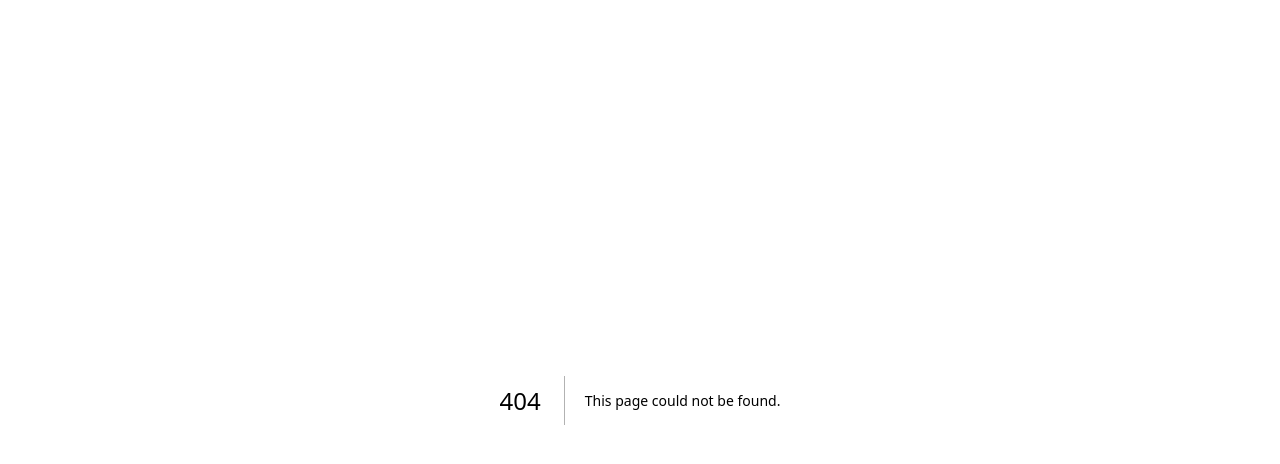
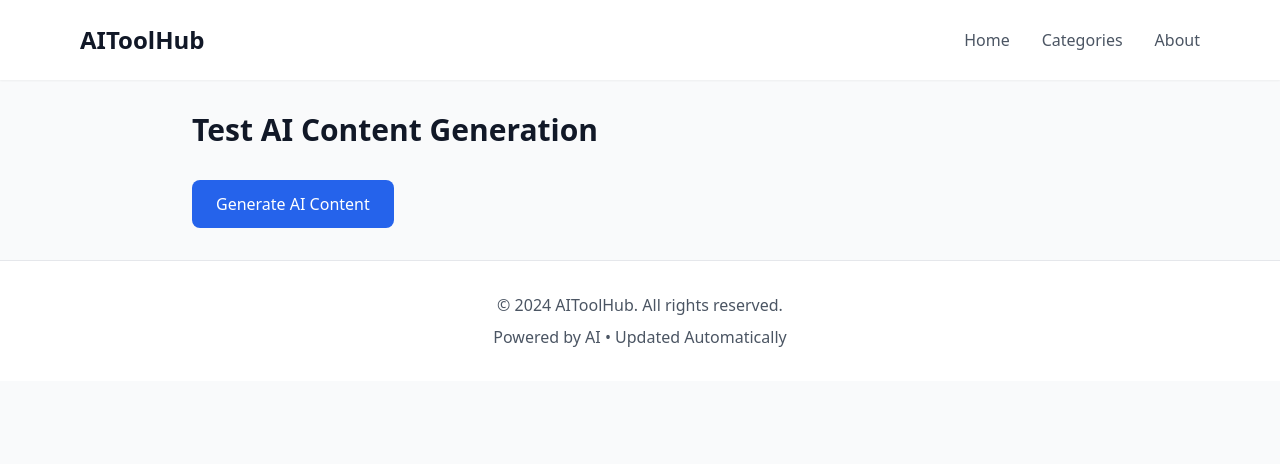
Before and after one commit to aitoolhubworkspace/aitoolhub, a Next.js app: page /test-ai in a window 1280 px wide. Before the commit this address had no page. Shown: the top 464 px of the page. Built offline with nearby package versions, Linux system fonts and the light colour scheme.

Commit message:
Create test-ai.js

```diff
--- /dev/null
+++ b/pages/test-ai.js
@@ -0,0 +1,46 @@
+import { useState } from 'react'
+import Layout from '../components/Layout'
+
+export default function TestAI() {
+  const [result, setResult] = useState(null)
+  const [loading, setLoading] = useState(false)
+
+  const generateContent = async () => {
+    setLoading(true)
+    try {
+      const response = await fetch('/api/generate-content', {
+        method: 'POST',
+        headers: {
+          'Content-Type': 'application/json',
+        },
+      })
+      const data = await response.json()
+      setResult(data)
+    } catch (error) {
+      setResult({ error: error.message })
+    }
+    setLoading(false)
+  }
+
+  return (
+    <Layout title="Test AI - AIToolHub">
+      <div className="max-w-4xl mx-auto">
+        <h1 className="text-3xl font-bold text-gray-900 dark:text-white mb-8">Test AI Content Generation</h1>
+
+        <button
+          onClick={generateContent}
+          disabled={loading}
+          className="bg-blue-600 text-white px-6 py-3 rounded-lg hover:bg-blue-700 disabled:bg-gray-400"
+        >
+          {loading ? 'Generating...' : 'Generate AI Content'}
+        </button>
+
+        {result && (
+          <div className="mt-6 p-4 bg-gray-100 dark:bg-gray-800 rounded-lg">
+            <pre className="text-sm">{JSON.stringify(result, null, 2)}</pre>
+          </div>
+        )}
+      </div>
+    </Layout>
+  )
+          }
```
